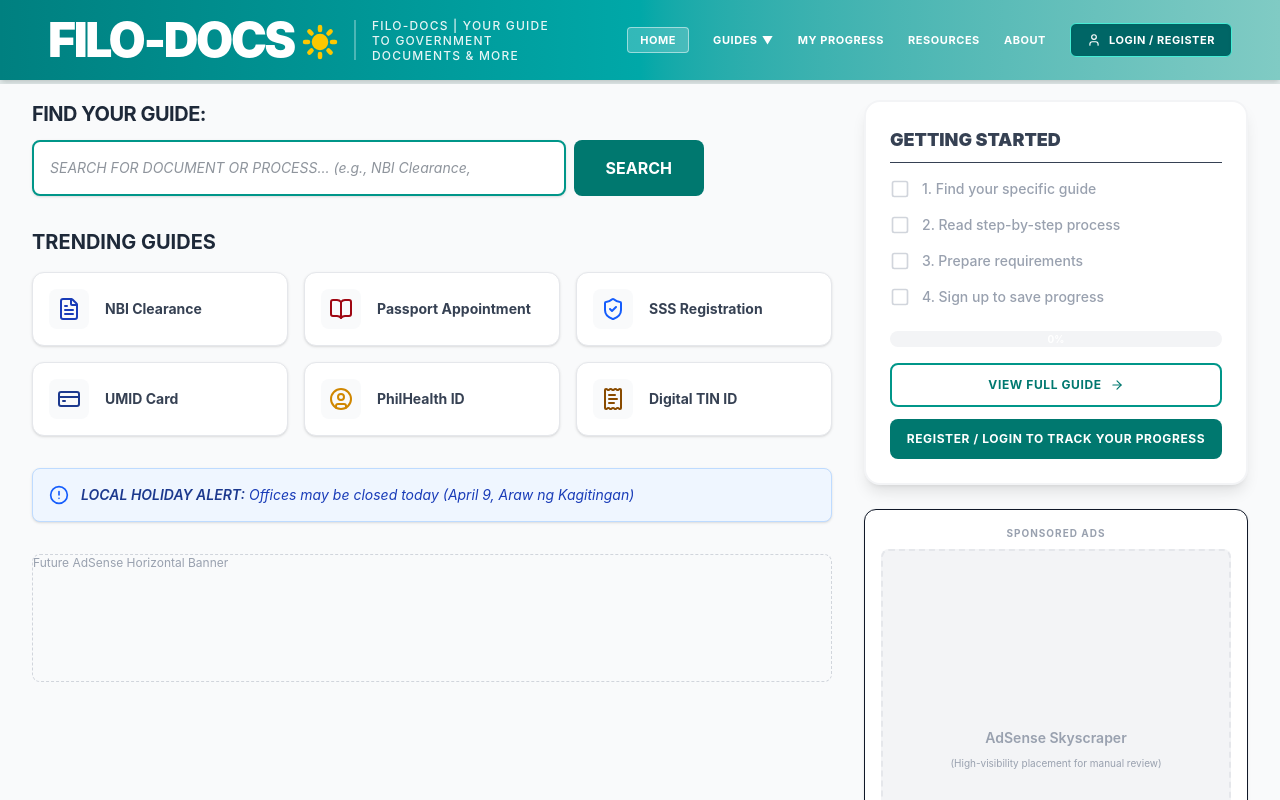
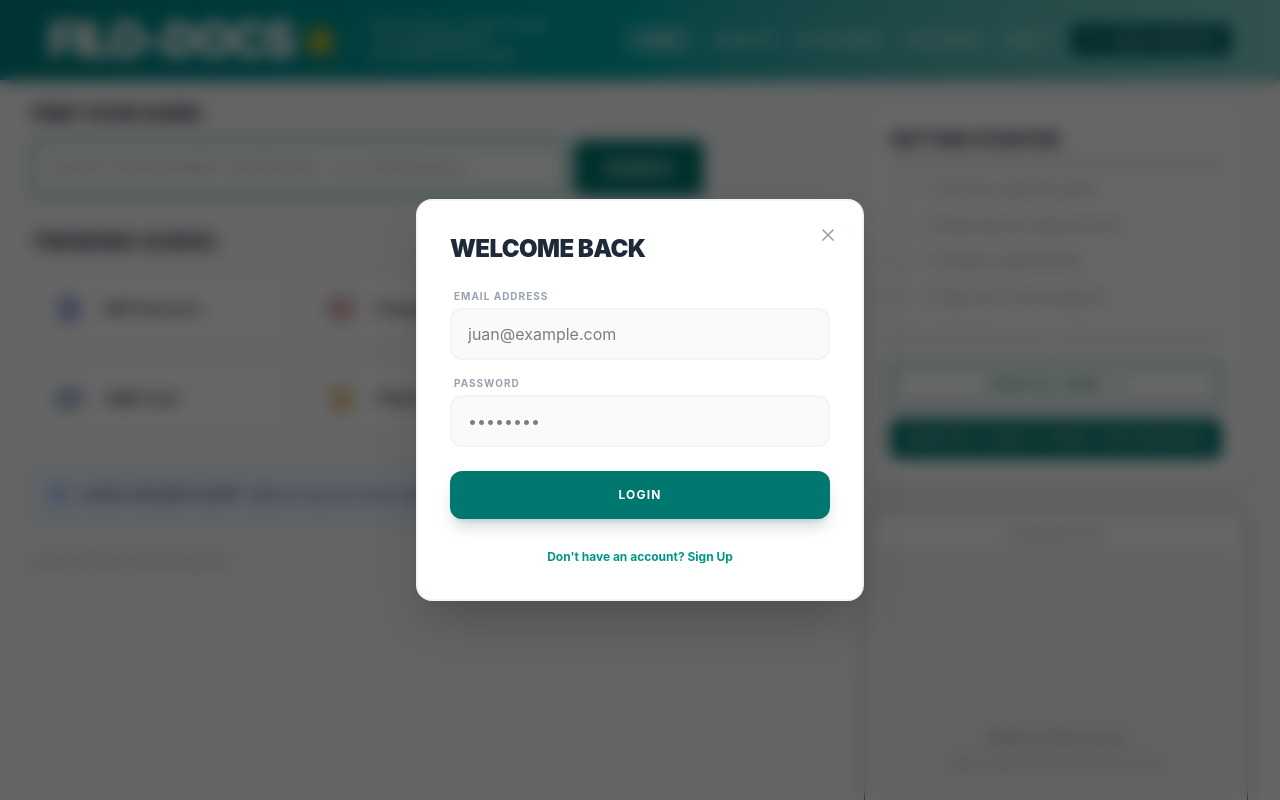
Before and after one commit to mmoriones/ayosdocs, a React (Vite) app in the folder client/: page / in a window 1280 px wide. Both pictures are taken after a click on the button "LOGIN / REGISTER". Shown: the top 800 px of the page. Built offline with nearby package versions, Linux system fonts and the light colour scheme.

Commit message:
feat: add auth modals

```diff
--- a/client/src/components/Navbar.jsx
+++ b/client/src/components/Navbar.jsx
@@ -1,6 +1,10 @@
 import { Sun, Menu, User } from 'lucide-react';
+import { useState } from 'react';
+import AuthModal from '../features/auth/AuthModal';
 
 const Navbar = () => {
+  const [isAuthModalOpen, setIsAuthModalOpen ] = useState(false);
+
   return (
     <nav className="w-full">
       {/* Top Gradient Bar */}
@@ -30,7 +34,9 @@
             <a href="#" className="hover:text-teal-100 transition-colors">About</a>
 
             {/* Login Button */}
-            <button className="bg-[#006666] hover:bg-[#004d4d] px-4 py-2 rounded-md border border-teal-300 shadow-inner flex items-center gap-2 transition-all">
+            <button
+            onClick={() => setIsAuthModalOpen(true)}
+            className="bg-[#006666] hover:bg-[#004d4d] px-4 py-2 rounded-md border border-teal-300 shadow-inner flex items-center gap-2 transition-all">
               <User size={14} />
               LOGIN / REGISTER
             </button>
@@ -42,8 +48,12 @@
           </div>
         </div>
       </div>
+      <AuthModal
+        isOpen={isAuthModalOpen}
+        onClose={() => setIsAuthModalOpen(false)}
+      />
 
-      {/* Optional Thin Accent Bar below the nav */}
+      {/* Thin Accent Bar below the nav */}
       <div className="h-1 bg-teal-900/10 w-full"></div>
     </nav>
   );
--- /dev/null
+++ b/client/src/features/auth/AuthModal.jsx
@@ -0,0 +1,79 @@
+import { useState, useEffect } from "react";
+import { X } from "lucide-react";
+
+const AuthModal = ({ isOpen, onClose, initialView = 'login' }) => {
+  const [view, setView] = useState(initialView);
+
+  useEffect(() => {
+    if (isOpen) {
+      document.body.style.overflow = 'hidden';
+    } else {
+      document.body.style.overflow = 'unset';
+    }
+  }, [isOpen]);
+
+  if (!isOpen) return null;
+
+  return (
+    <div className="fixed inset-0 z-50 flex items-center justify-center p-4">
+      {/* Backdrop */}
+      <div className="absolute inset-0 bg-black/60 backdrop-blur-sm" onClick={onClose} />
+
+      {/* Modal Container */}
+      <div className="relative w-full max-w-md overflow-hidden rounded-2xl shadow-2xl border-2
+        bg-white border-gray-100
+        dark:bg-[#242729] dark:border-gray-800 transition-all duration-300">
+
+        {/* Close Button */}
+        <button
+          onClick={onClose}
+          className="absolute top-4 right-4 p-2 rounded-full transition-colors
+            text-gray-400 hover:bg-gray-100 hover:text-gray-600
+            dark:text-gray-500 dark:hover:bg-[#1a1c1e] dark:hover:text-gray-300"
+        >
+          <X size={20} />
+        </button>
+
+        <div className="p-8">
+          <h2 className="text-2xl font-black mb-6 uppercase tracking-tight text-gray-800 dark:text-gray-100">
+            {view === 'login' ? 'Welcome Back' : 'Create Account'}
+          </h2>
+
+          <form className="space-y-4" onSubmit={(e) => e.preventDefault()}>
+            {view === 'register' && (
+              <div>
+                <label className="block text-[10px] font-bold uppercase tracking-widest text-gray-400 mb-1 ml-1">Full Name</label>
+                <input type="text" className="w-full px-4 py-3 rounded-xl border-2 bg-gray-50 dark:bg-[#1a1c1e] border-gray-100 dark:border-gray-800 focus:border-teal-600 outline-none transition-colors dark:text-white" placeholder="Juan Dela Cruz" />
+              </div>
+            )}
+
+            <div>
+              <label className="block text-[10px] font-bold uppercase tracking-widest text-gray-400 mb-1 ml-1">Email Address</label>
+              <input type="email" className="w-full px-4 py-3 rounded-xl border-2 bg-gray-50 dark:bg-[#1a1c1e] border-gray-100 dark:border-gray-800 focus:border-teal-600 outline-none transition-colors dark:text-white" placeholder="juan@example.com" />
+            </div>
+
+            <div>
+              <label className="block text-[10px] font-bold uppercase tracking-widest text-gray-400 mb-1 ml-1">Password</label>
+              <input type="password" className="w-full px-4 py-3 rounded-xl border-2 bg-gray-50 dark:bg-[#1a1c1e] border-gray-100 dark:border-gray-800 focus:border-teal-600 outline-none transition-colors dark:text-white" placeholder="••••••••" />
+            </div>
+
+            <button className="w-full bg-teal-700 hover:bg-teal-800 text-white font-bold py-4 rounded-xl uppercase tracking-widest text-xs transition-colors mt-2 shadow-lg shadow-teal-900/20">
+              {view === 'login' ? 'Login' : 'Join Filo-Docs'}
+            </button>
+          </form>
+
+          <div className="mt-6 text-center">
+            <button
+              onClick={() => setView(view === 'login' ? 'register' : 'login')}
+              className="text-xs font-bold text-teal-600 dark:text-teal-500 hover:underline underline-offset-4"
+            >
+              {view === 'login' ? "Don't have an account? Sign Up" : "Already have an account? Login"}
+            </button>
+          </div>
+        </div>
+      </div>
+    </div>
+  );
+};
+
+export default AuthModal;
--- /dev/null
+++ b/client/src/features/auth/VerifyModal.jsx
@@ -0,0 +1,17 @@
+const VerifyEmailModal = () => (
+  <div className="relative w-full max-w-sm p-8 text-center rounded-2xl bg-white dark:bg-[#242729] border-2 border-teal-600/30 shadow-2xl">
+    <div className="mx-auto w-16 h-16 bg-teal-50 dark:bg-teal-900/20 rounded-full flex items-center justify-center mb-6">
+      <Mail className="text-teal-600" size={32} />
+    </div>
+
+    <h3 className="text-xl font-black uppercase text-gray-800 dark:text-gray-100 mb-2">Check your mail</h3>
+    <p className="text-sm text-gray-500 dark:text-gray-400 mb-8">
+      We sent a verification link to <span className="font-bold text-gray-700 dark:text-gray-200">juan@example.com</span>
+    </p>
+
+    <button className="w-full border-2 border-gray-200 dark:border-gray-800 text-gray-600 dark:text-gray-400 font-bold py-3 rounded-xl text-xs uppercase tracking-widest hover:bg-gray-50 dark:hover:bg-gray-800 transition-colors">
+      Resend Email
+    </button>
+  </div>
+);
+export default VerifyEmailModal;
--- a/client/src/features/guides/ChecklistCard.jsx
+++ b/client/src/features/guides/ChecklistCard.jsx
@@ -1,10 +1,12 @@
 import { CheckSquare, Square, ArrowRight } from 'lucide-react';
 import { useEffect, useState } from 'react';
 import { useNavigate } from 'react-router-dom';
+import AuthModal from '../auth/AuthModal';
 
 const ChecklistCard = ({ title, initialSteps, slug }) => {
   const navigate = useNavigate();
   const [steps, setSteps] = useState(initialSteps || []);
+  const [isAuthModalOpen, setIsAuthModalOpen] = useState(false);
 
   useEffect(() => {
     if (initialSteps) {
@@ -66,10 +68,16 @@
         </button>
 
         {/* Existing Register Button */}
-        <button className="w-full bg-teal-700 text-white text-xs py-3 rounded-lg font-bold uppercase tracking-wider hover:bg-teal-800 transition-colors">
+        <button
+        onClick={() => setIsAuthModalOpen(true)}
+          className="w-full bg-teal-700 text-white text-xs py-3 rounded-lg font-bold uppercase tracking-wider hover:bg-teal-800 transition-colors">
           Register / Login to Track Your Progress
         </button>
       </div>
+      <AuthModal
+        isOpen={isAuthModalOpen}
+        onClose={() => setIsAuthModalOpen(false)}
+      />
     </div>
   );
 };
```
